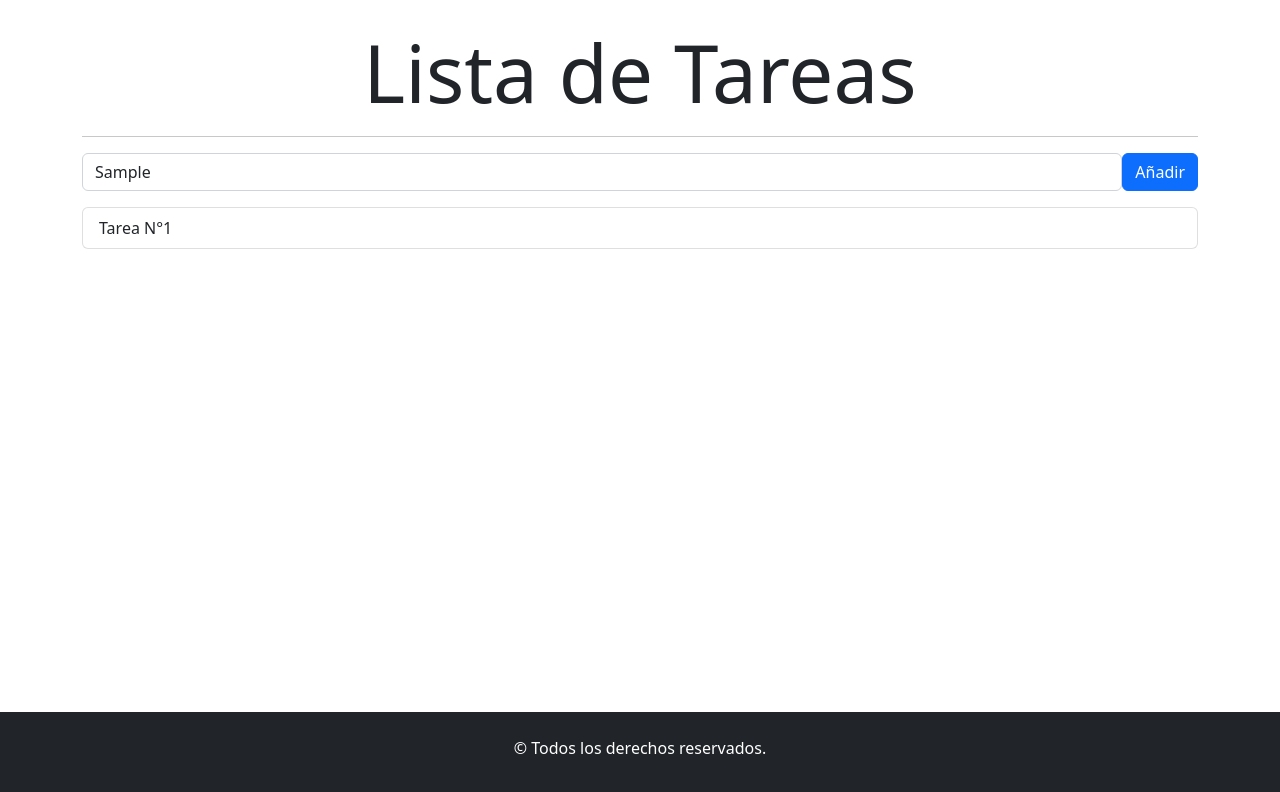
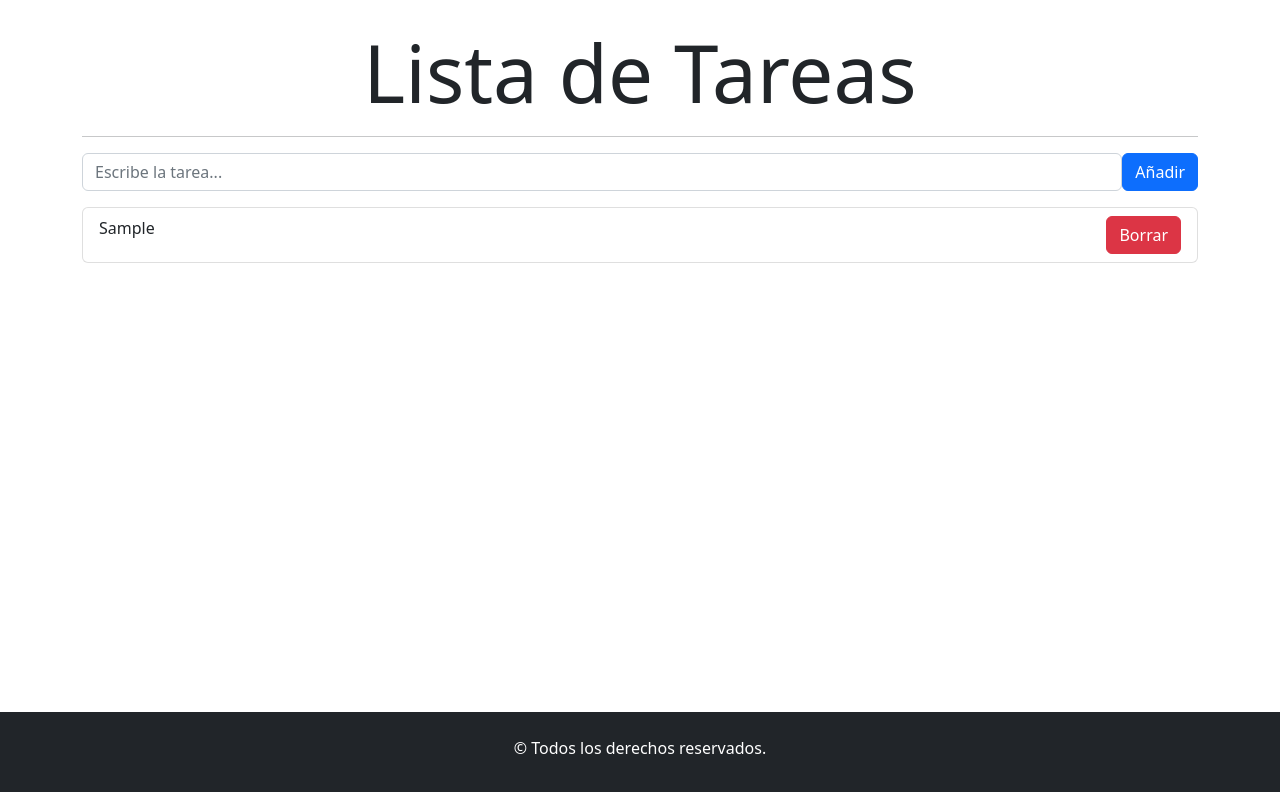
Before and after one commit to LucianoAngeleri/RollingCode-TrabajoPractico-React-ListaTareas-Ejercicio5, a React (Vite) app: page / in a window 1280 px wide. Both pictures are taken after typing "Sample" into the empty fields and a click on the button "Añadir". Shown: the top 792 px of the page. Built offline with nearby package versions, Linux system fonts and the light colour scheme.

Commit message:
Se agregó el maquetado del boton para eliminar la tarea

```diff
--- a/src/components/FormularioTarea.jsx
+++ b/src/components/FormularioTarea.jsx
@@ -1,15 +1,16 @@
-import { Form, Button } from 'react-bootstrap';
-import ListaTareas from './ListaTareas';
-import { useState } from 'react';
+import { Form, Button } from "react-bootstrap";
+import ListaTareas from "./ListaTareas";
+import { useState } from "react";
 
 const FormularioTarea = () => {
-    const [tarea, setTarea] = useState("")
-    const [tareas, setTareas] = useState([])
+  const [tarea, setTarea] = useState("");
+  const [tareas, setTareas] = useState([]);
 
-    const handleSubmit = (e) =>{
+  const handleSubmit = (e) => {
     e.preventDefault();
-        setTareas([...tareas, tarea])
-    }
+    setTareas([...tareas, tarea]);
+    setTarea("");
+  };
 
   return (
     <>
@@ -19,11 +20,14 @@ const FormularioTarea = () => {
             type="text"
             placeholder="Escribe la tarea..."
             onChange={(e) => setTarea(e.target.value)}
-                        value={tarea} />
-                    <Button variant="primary" type="submit">Añadir</Button>
+            value={tarea}
+          />
+          <Button variant="primary" type="submit">
+            Añadir
+          </Button>
         </Form.Group>
       </Form>
-            <ListaTareas></ListaTareas>
+      <ListaTareas tareas={tareas}></ListaTareas>
     </>
   );
 };
--- a/src/components/ItemTarea.jsx
+++ b/src/components/ItemTarea.jsx
@@ -1,8 +1,11 @@
-import { ListGroup } from 'react-bootstrap';
+import { ListGroup, Button } from 'react-bootstrap';
 
-const ItemTarea = () => {
+const ItemTarea = ({tarea}) => {
     return (
-        <ListGroup.Item>Tarea N°1</ListGroup.Item>
+        <ListGroup.Item className="d-flex justify-content-between">
+            {tarea}
+            <Button variant="danger">Borrar</Button>
+        </ListGroup.Item>
     );
 };
 
--- a/src/components/ListaTareas.jsx
+++ b/src/components/ListaTareas.jsx
@@ -1,12 +1,13 @@
-import {ListGroup} from 'react-bootstrap';
-import ItemTarea from './ItemTarea';
+import { ListGroup } from "react-bootstrap";
+import ItemTarea from "./ItemTarea";
 
-const ListaTareas = () => {
-    return (
-        <ListGroup>
-            <ItemTarea></ItemTarea>
-        </ListGroup>
-    );
+const ListaTareas = ({ tareas }) => {
+  return (
+    <ListGroup>
+      {tareas.map((tarea, indiceTarea) => <ItemTarea tarea={tarea} key={indiceTarea}></ItemTarea>)
+      }
+    </ListGroup>
+  );
 };
 
 export default ListaTareas;
```
Lines whose indentation alone changed are shown as unchanged.
